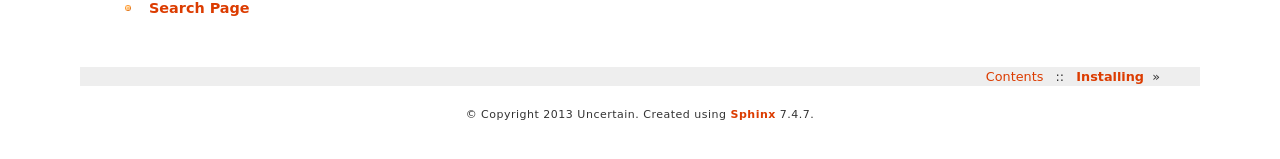
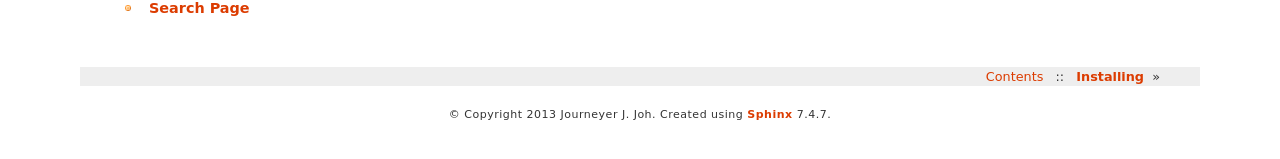
Before and after one commit to jumogehn/vimrc, a Sphinx documentation site: the page built from docs/index.rst, in a window 1280 px wide. Shown: the part 353-512 px from the top of the page. Built offline with Sphinx 7.4.7, drawn with Linux system fonts in a browser that asks for light colours; formulas are drawn with MathJax 3.

```diff
--- a/docs/_static/installing.rst
+++ b/docs/_static/installing.rst
@@ -9,6 +9,6 @@ By Using Scripts
 Class Diagram
 -------------
 
-.. image:: imgs/installing.jpg
+.. image:: imgs/screen.jpg
    :scale: 50 %
    :alt: installing
--- a/docs/conf.py
+++ b/docs/conf.py
@@ -41,7 +41,7 @@ master_doc = 'index'
 
 # General information about the project.
 project = u'vimrc'
-copyright = u'2013 Uncertain'
+copyright = u'2013 Journeyer J. Joh'
 
 # The version info for the project you're documenting, acts as replacement for
 # |version| and |release|, also used in various other places throughout the
@@ -248,7 +248,7 @@ texinfo_documents = [
 epub_title = u'vimrc'
 epub_author = u'Journeyer J. Joh'
 epub_publisher = u'Journeyer J. Joh'
-epub_copyright = u'2013, Uncertain'
+epub_copyright = u'2013, Journeyer J. Joh'
 
 # The language of the text. It defaults to the language option
 # or en if the language is not set.
--- a/docs/index.rst
+++ b/docs/index.rst
@@ -13,6 +13,7 @@ Contents:
   _static/settings.rst
   _static/plugins.rst
   _static/keys.rst
+  _static/license.rst
 
 
 Indices and tables
```
Also changed, not shown: docs/_static/imgs/screen.jpg (added), docs/_static/license.rst (added).
